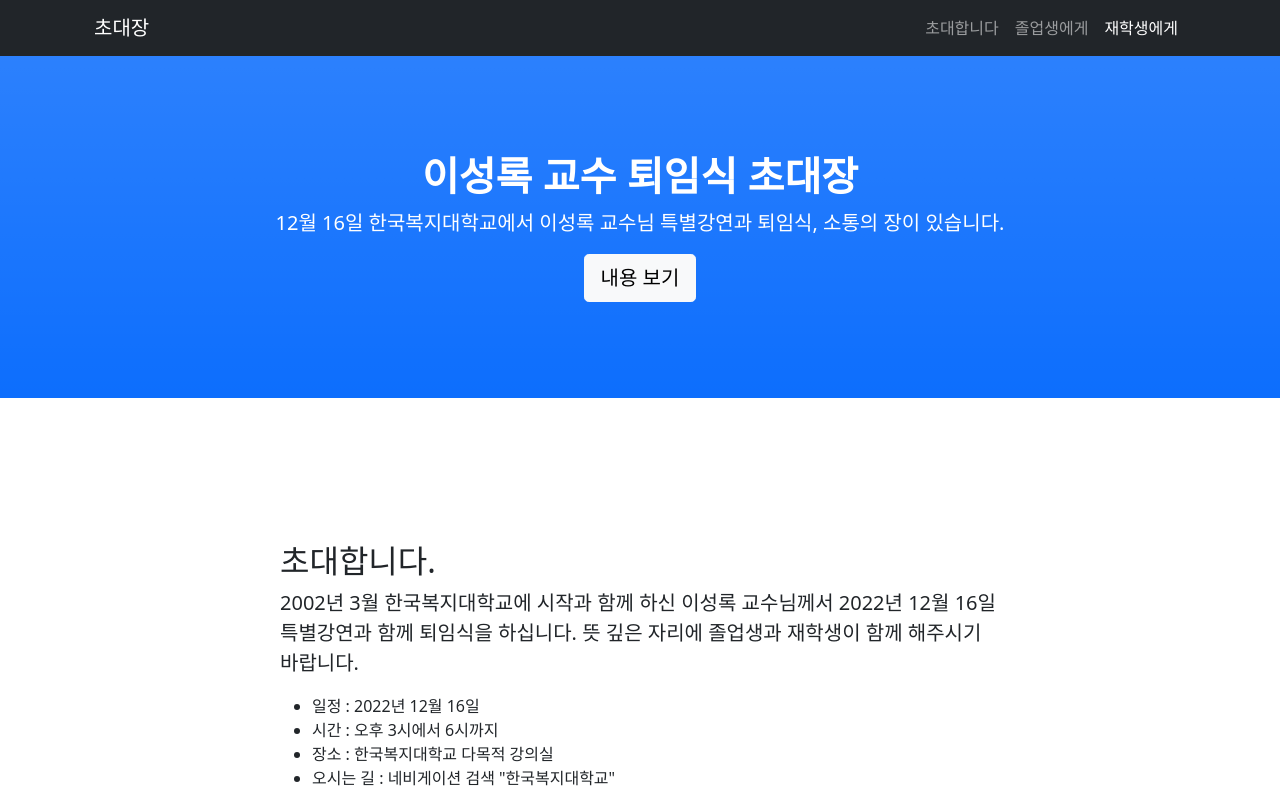
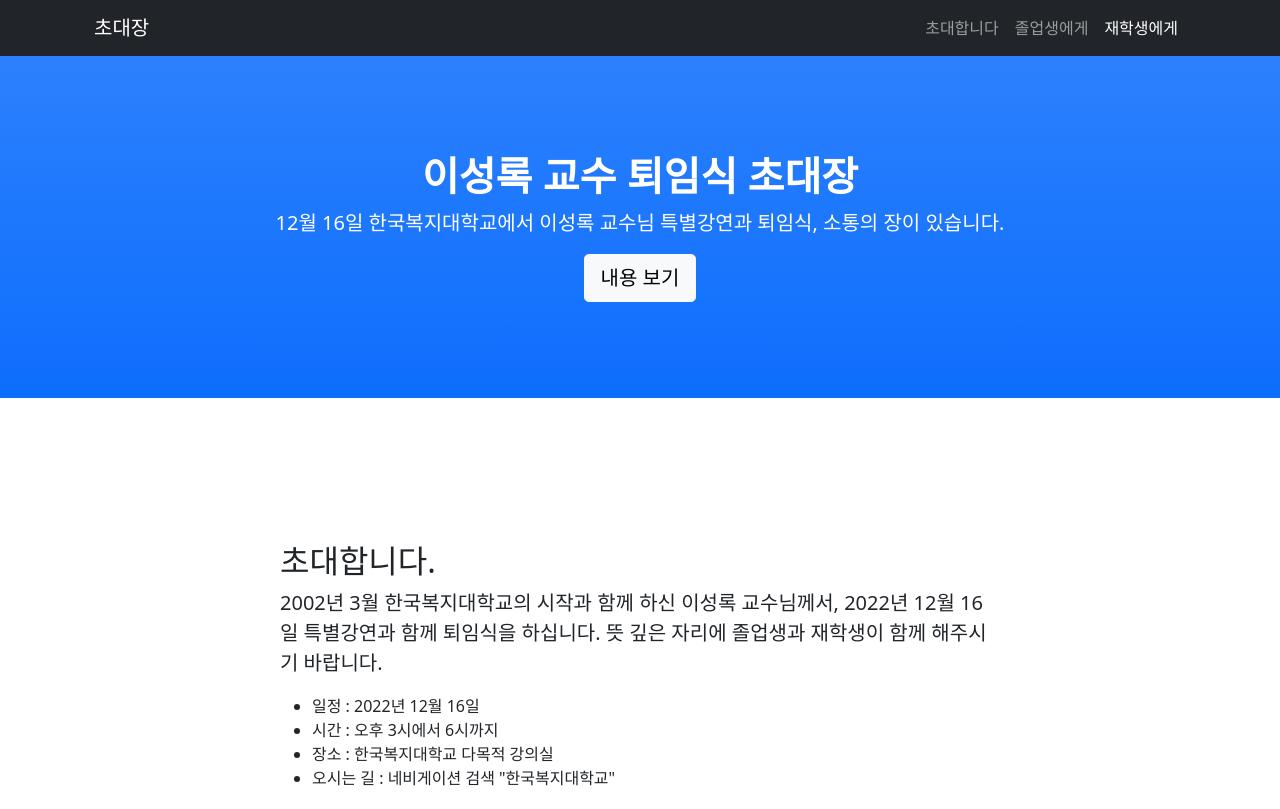
Before and after one commit to jrabbit93/jrabbit93.github.io, a plain HTML site: page index.html in a window 1280 px wide. Shown: the top 809 px of the page. Drawn offline with nearby package versions, Linux system fonts and the light colour scheme.

Commit message:
Update index.html

```diff
--- a/index.html
+++ b/index.html
@@ -39,7 +39,7 @@
                 <div class="row gx-4 justify-content-center">
                     <div class="col-lg-8">
                         <h2>초대합니다.</h2>
-                        <p class="lead">2002년 3월 한국복지대학교에 시작과 함께 하신 이성록 교수님께서 2022년 12월 16일 특별강연과 함께 퇴임식을 하십니다. 뜻 깊은 자리에 졸업생과 재학생이 함께 해주시기 바랍니다.</p>
+                        <p class="lead">2002년 3월 한국복지대학교의 시작과 함께 하신 이성록 교수님께서, 2022년 12월 16일 특별강연과 함께 퇴임식을 하십니다. 뜻 깊은 자리에 졸업생과 재학생이 함께 해주시기 바랍니다.</p>
                         <ul>
                             <li>일정 : 2022년 12월 16일</li>
                             <li>시간 : 오후 3시에서 6시까지</li>
```
